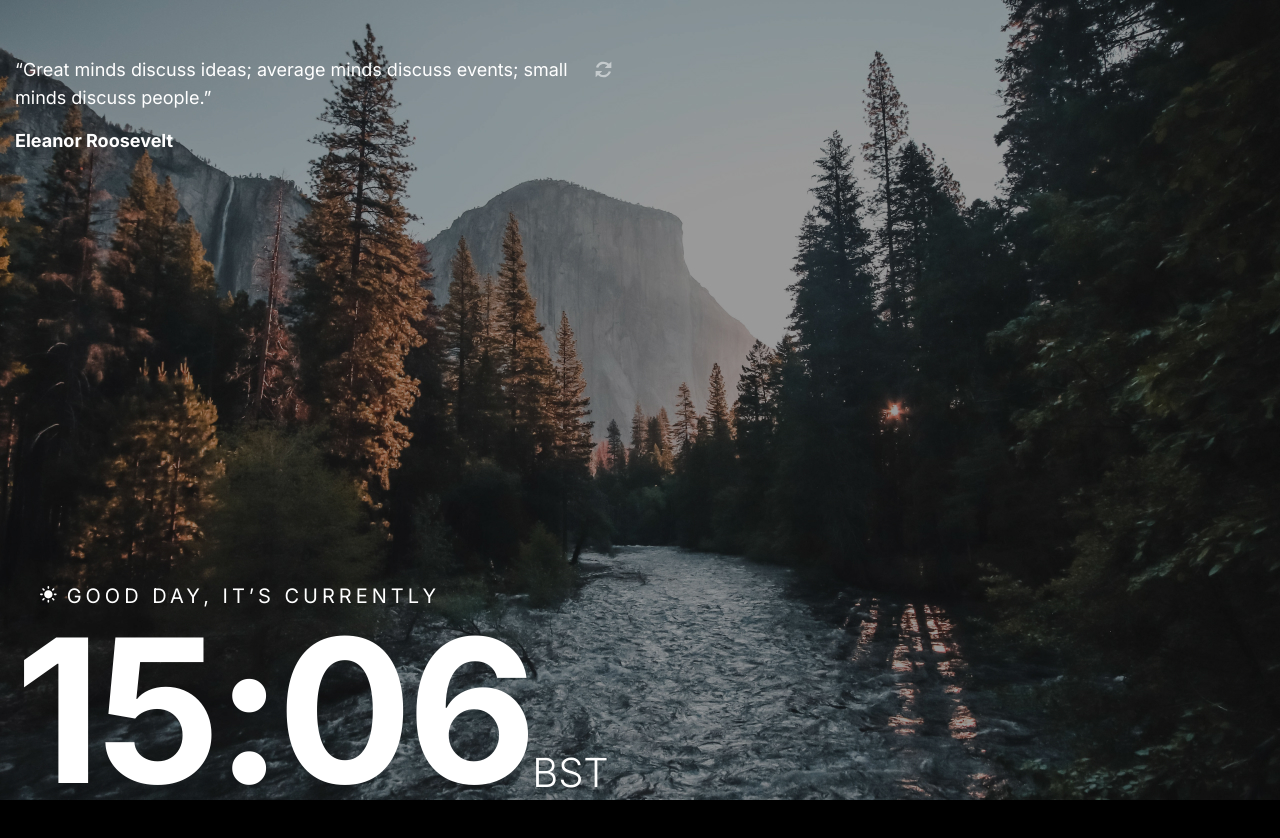
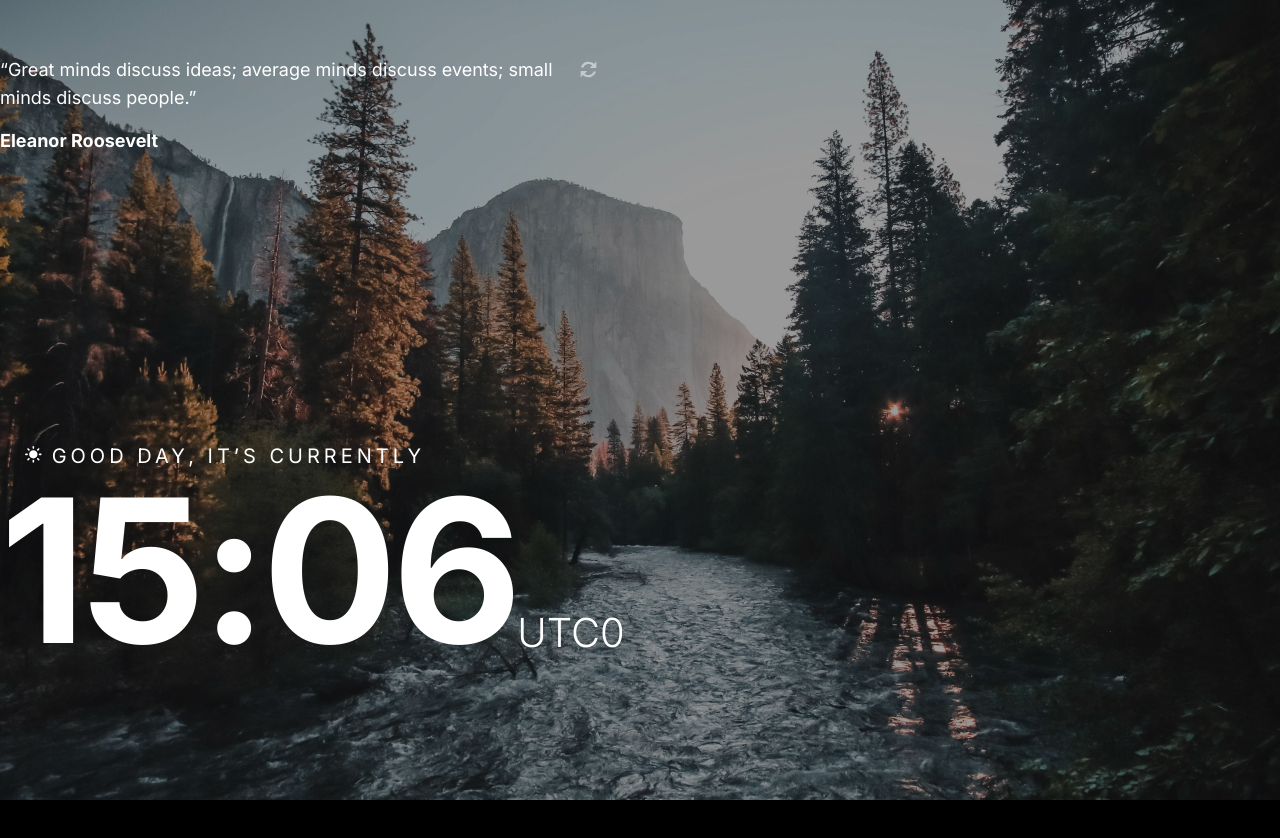
Before and after one commit to ana-saienko/digital-clock, a plain HTML site: page index.html in a window 1280 px wide. After the commit the page ends 800 px from the top, so only its background shows below. Drawn offline with Linux system fonts and the light colour scheme.

Commit message:
added utc

```diff
--- a/index.html
+++ b/index.html
@@ -49,7 +49,7 @@
               <span id="h0">0</span><span id="h1">0</span>:<span id="m0">0</span
               ><span id="m1">0</span>
             </p>
-            <span id="timezone">BST</span>
+            <span id="timezone"></span>
           </div>
         </div>
       </div>
--- a/js/digital-clock.js
+++ b/js/digital-clock.js
@@ -36,6 +36,7 @@ var ft = now.toLocaleString("en-US", {
 	 minute: "numeric",
 	 hour12: true
 });
+var currentTimeZoneOffsetInHours = now.getTimezoneOffset() / 60;
 if (6 <= hours && hours < 10) {//Morning
 	 document.write('<body style="background-image: url(images/bg-day.jpg)">');
    var svgIcon = "#sun";
@@ -57,6 +58,7 @@ if (22 <= hours && hours < 6) {//Night
 	 var type = "Good night";
 }
 document.getElementById("main-clock__title").innerHTML = `<svg class="icon"><use xlink:href="sprite.svg${svgIcon}"></use></svg> ${type}, IT’S CURRENTLY`;
+document.getElementById("timezone").innerHTML = `UTC${currentTimeZoneOffsetInHours}`;
 
 
 //CSS gradient backgrounds from https://uigradients.com
@@ -64,3 +66,6 @@ document.getElementById("main-clock__title").innerHTML = `<svg class="icon"><use
 
 // const timezone = Intl.DateTimeFormat().resolvedOptions().timeZone;
 // console.log(timezone);
+
+// var x = new Date();
+// var currentTimeZoneOffsetInHours = x.getTimezoneOffset() / 60;
--- a/stylesheets/base/_base.scss
+++ b/stylesheets/base/_base.scss
@@ -34,6 +34,6 @@ body {
 .container {
   max-width: $maxWidthContainer + px;
   margin: 0 auto;
-  padding: 56px 15px 98px 15px;
+  // padding: 56px 15px 98px 15px;
   min-height: 100vh;
 }
--- a/stylesheets/layout/_hero.scss
+++ b/stylesheets/layout/_hero.scss
@@ -38,4 +38,9 @@ https://www.youtube.com/watch?v=JXHgDS8rIkM
 .top-random-phrase {
 	display: flex;
 	align-items: start;
+  padding: 56px 0;
+
+  @media (max-width:$md3+px){
+     padding: 80px 131px 80px 64px;
+  }
 }
--- a/stylesheets/layout/_main-clock.scss
+++ b/stylesheets/layout/_main-clock.scss
@@ -6,6 +6,10 @@
   text-transform: uppercase;
   color: #ffffff;
 
+  @media (max-width:$md3+px){
+     font-size: 18px;
+  }
+
 }
 .main-clock__digits {
   font-weight: 700;
@@ -13,7 +17,9 @@
   line-height: 200px;
   letter-spacing: -5px;
   color: #ffffff;
-
+  @media (max-width:$md3+px){
+     font-size: 175px;
+  }
 }
 
 #timezone {
@@ -22,6 +28,10 @@
 	line-height: 28px;
   color: #ffffff;
   transform: translateY(-23px);
+
+  @media (max-width:$md3+px){
+     font-size: 32px;
+  }
 }
 
 .main-clock {
@@ -46,7 +56,11 @@
 }
 
 .clocks {
-  margin-top: 30%;
+  margin-top: 14%;
+
+  @media (max-width:$md3+px){
+     padding: 0 64px;
+  }
 }
 
 .main-clock__title {
```
Also changed, not shown: stylesheets/main.css.
